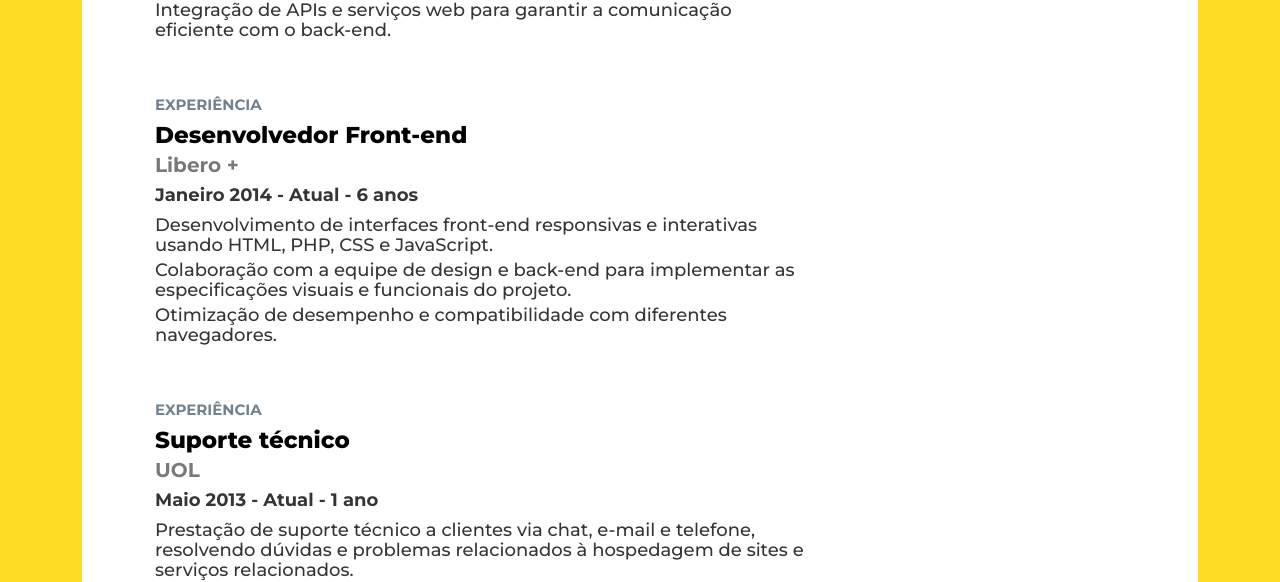
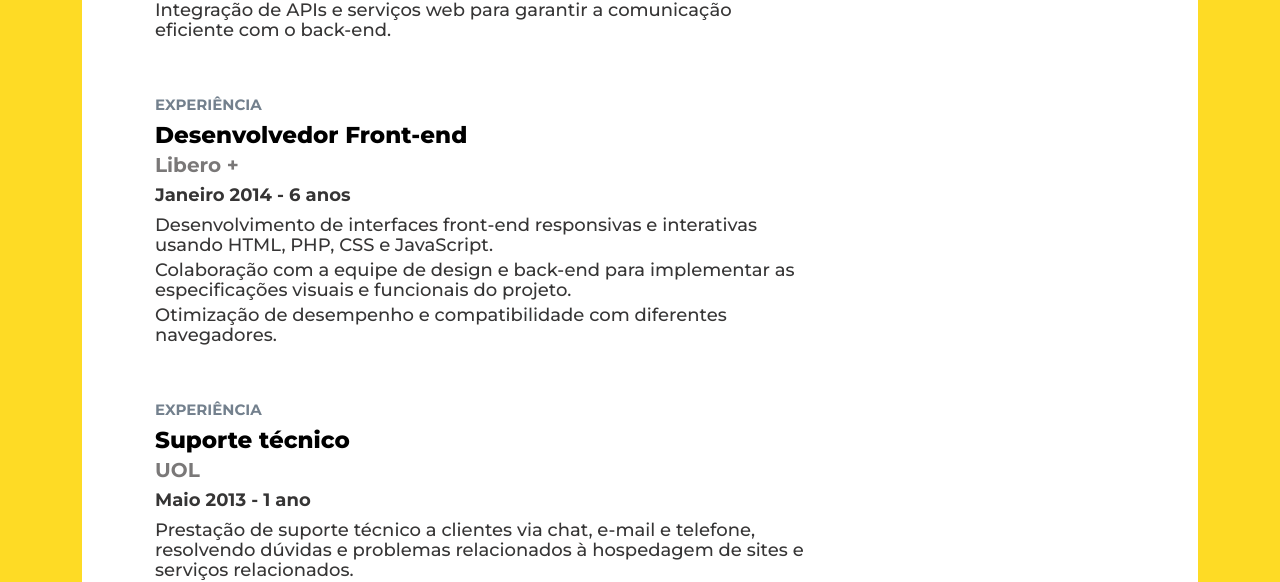
Before and after one commit to EdilsonBaggio/card-dev-react, a React (Create React App) app: page / in a window 1280 px wide. Shown: the part 919-1501 px from the top of the page. Built offline with nearby package versions, Linux system fonts and the light colour scheme; no server answers.

Commit message:
Adicionado experiências

```diff
--- a/src/components/index.js
+++ b/src/components/index.js
@@ -154,7 +154,7 @@ export function ConteudoHome() {
                             <h2>Experiência</h2>
                             <h3>Desenvolvedor Front-end</h3>
                             <h4>Libero +</h4>
-                            <span>Janeiro 2014 - Atual - 6 anos</span>
+                            <span>Janeiro 2014 - 6 anos</span>
                             <p>Desenvolvimento de interfaces front-end responsivas e interativas usando HTML, PHP, CSS e JavaScript.</p>
                             <p>Colaboração com a equipe de design e back-end para implementar as especificações visuais e funcionais do projeto.</p>
                             <p>Otimização de desempenho e compatibilidade com diferentes navegadores.</p>
@@ -163,7 +163,7 @@ export function ConteudoHome() {
                             <h2>Experiência</h2>
                             <h3>Suporte técnico</h3>
                             <h4>UOL</h4>
-                            <span>Maio 2013 - Atual - 1 ano</span>
+                            <span>Maio 2013 - 1 ano</span>
                             <p>Prestação de suporte técnico a clientes via chat, e-mail e telefone, resolvendo dúvidas e problemas relacionados à hospedagem de sites e serviços relacionados.</p>
                             <p>Identificação e resolução de questões técnicas, como problemas de DNS, e-mails, FTP, SSL e outros aspectos da hospedagem</p>
                             <p>Configuração e gerenciamento de contas de hospedagem, domínios e bancos de dados.</p>
```
